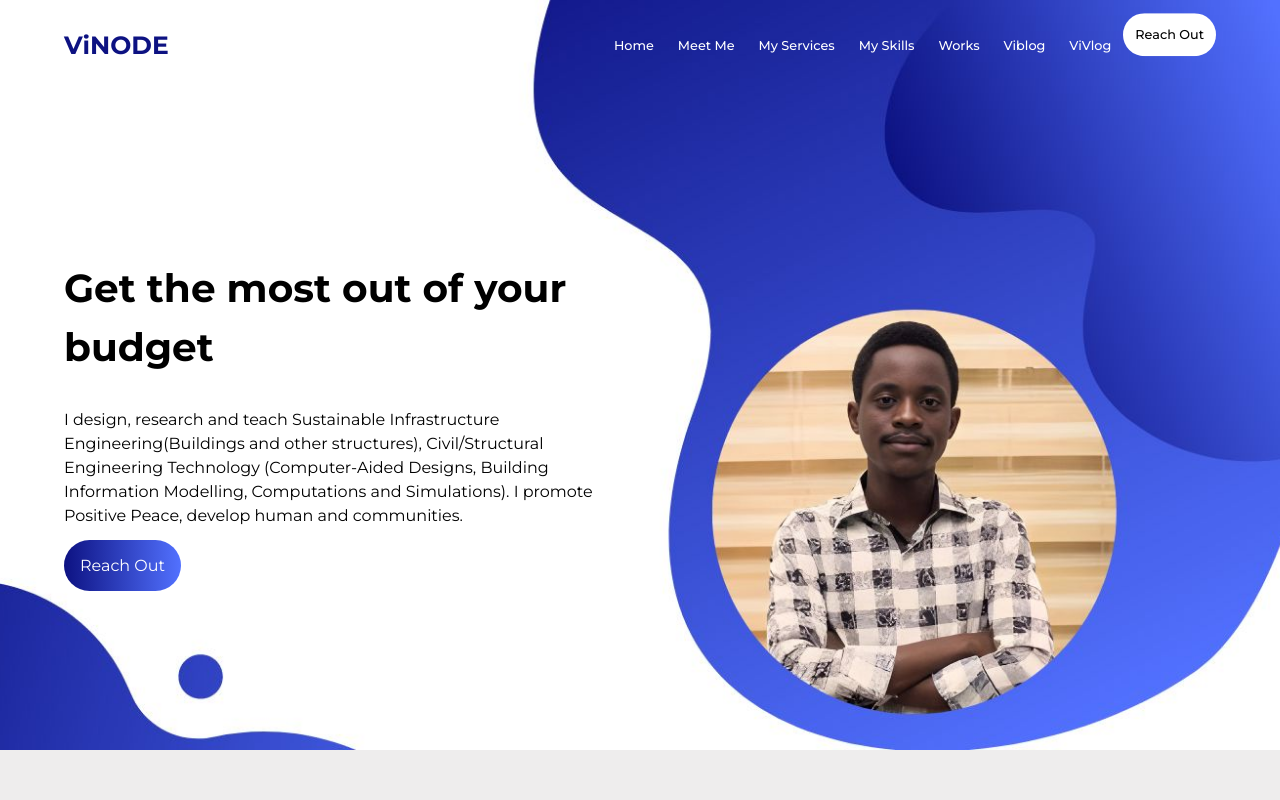
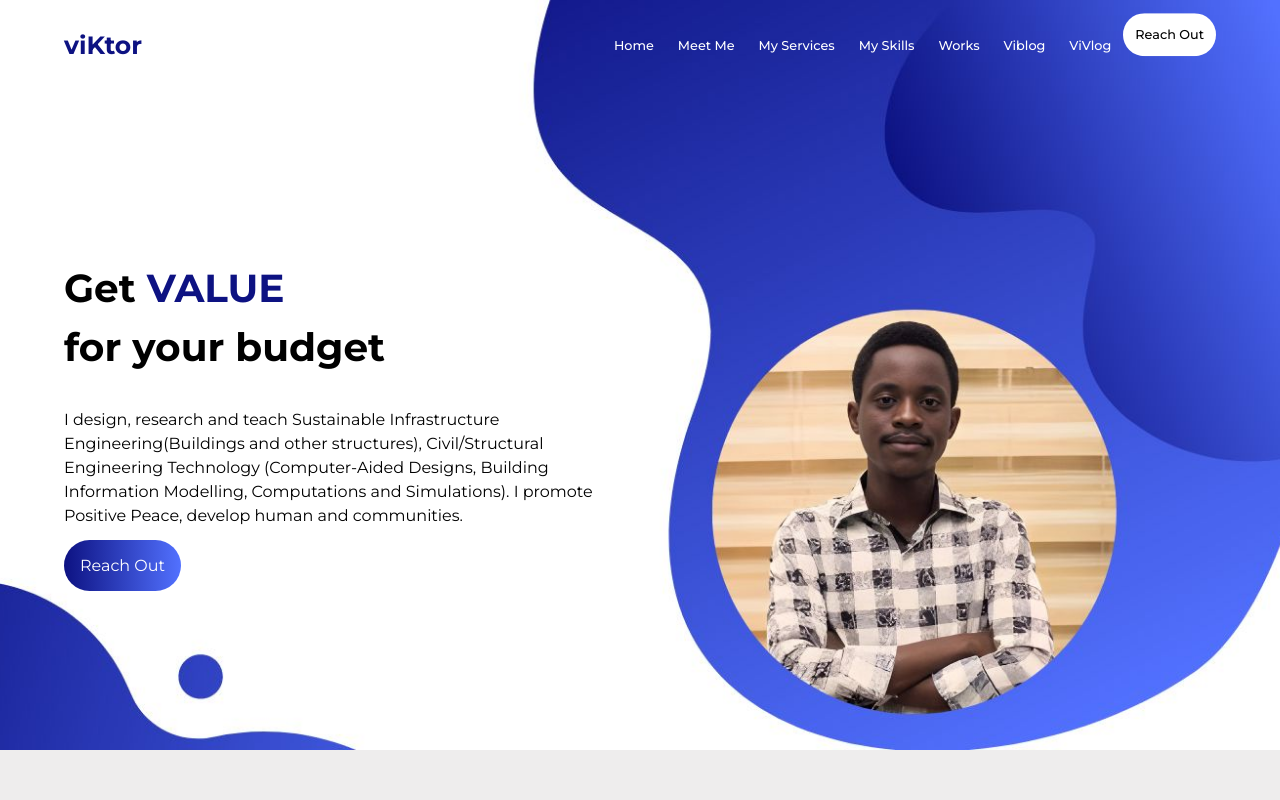
Before and after one commit to Officialvic/newporfoliosite, a plain HTML site: page index.html in a window 1280 px wide. Shown: the top 800 px of the page. Drawn offline with nearby package versions, Linux system fonts and the light colour scheme.

Commit message:
April Upfate

```diff
--- a/index.html
+++ b/index.html
@@ -74,7 +74,7 @@
                     <div
                         class="pt-6 flex flex-wrap items-center justify-between">
                         <h1 class="text-2xl font-bold text-primary">
-                            <a href="#">ViNODE</a>
+                            <a href="#">viKtor</a>
                         </h1>
                         <ul
                             class="text-sm font-medium flex flex-wrap sm:text-white md:text-white text-black">
@@ -114,7 +114,8 @@
                 <div class="w-[50%] mt-48 max-[640px]:mt-20">
                     <h2
                         class="font-sans text-4xl max-[640px]:text-2xl font-bold">
-                        Get the most out of your budget
+                        Get <span class="text-primary">VALUE</span> <br />
+                        for your budget
                     </h2>
                     <p class="mt-8 mb-8">
                         I design, research and teach Sustainable Infrastructure
@@ -1109,7 +1110,7 @@
                     <div
                         class="pt-6 flex flex-wrap items-center justify-between">
                         <h1 class="text-2xl text-white font-semibold">
-                            <a href="#">ViNODE</a>
+                            <a href="#">viKtor</a>
                         </h1>
                         <ul class="flex flex-wrap text-white font-light">
                             <li class="p-3 hover:text-gray">
```
